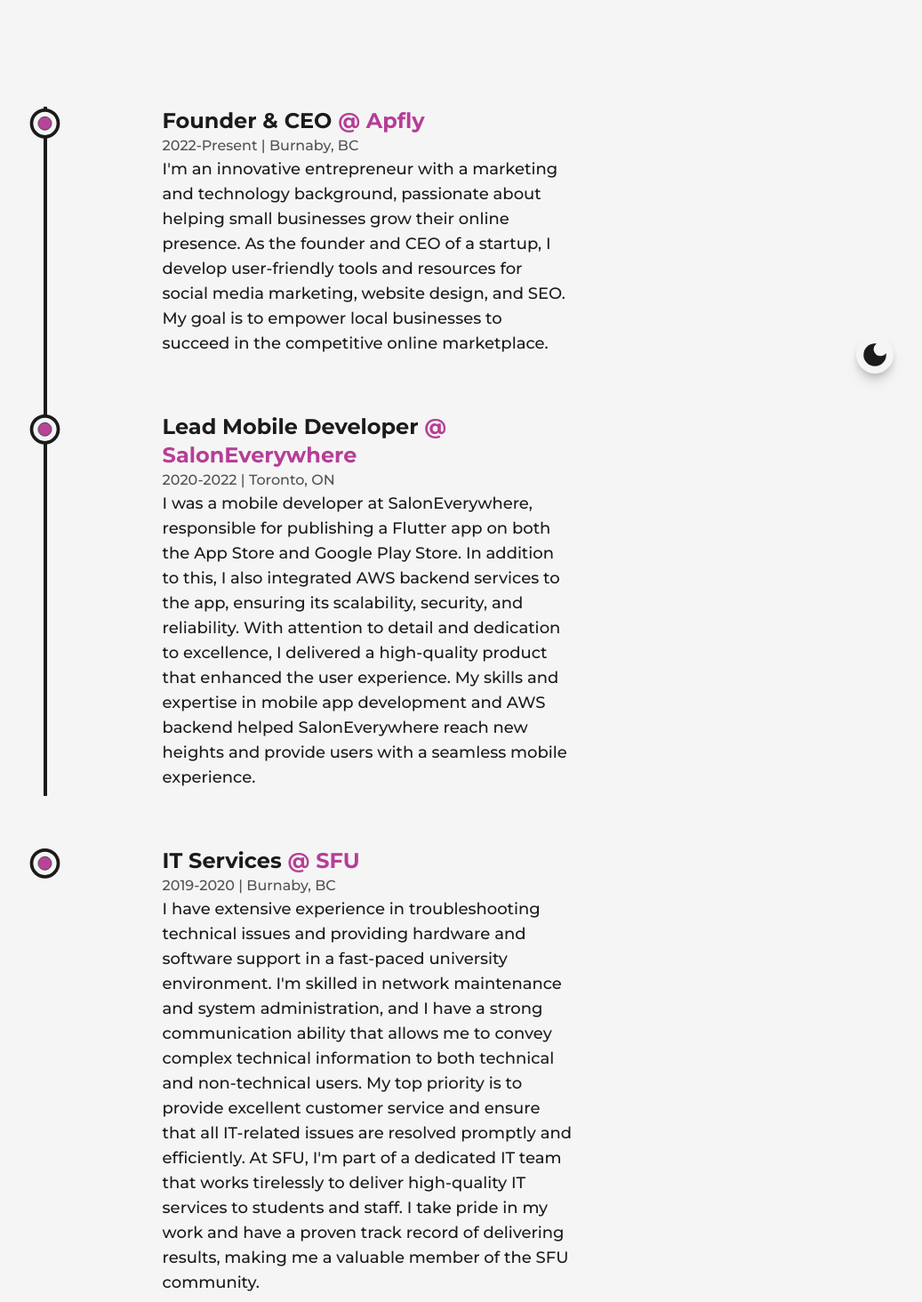
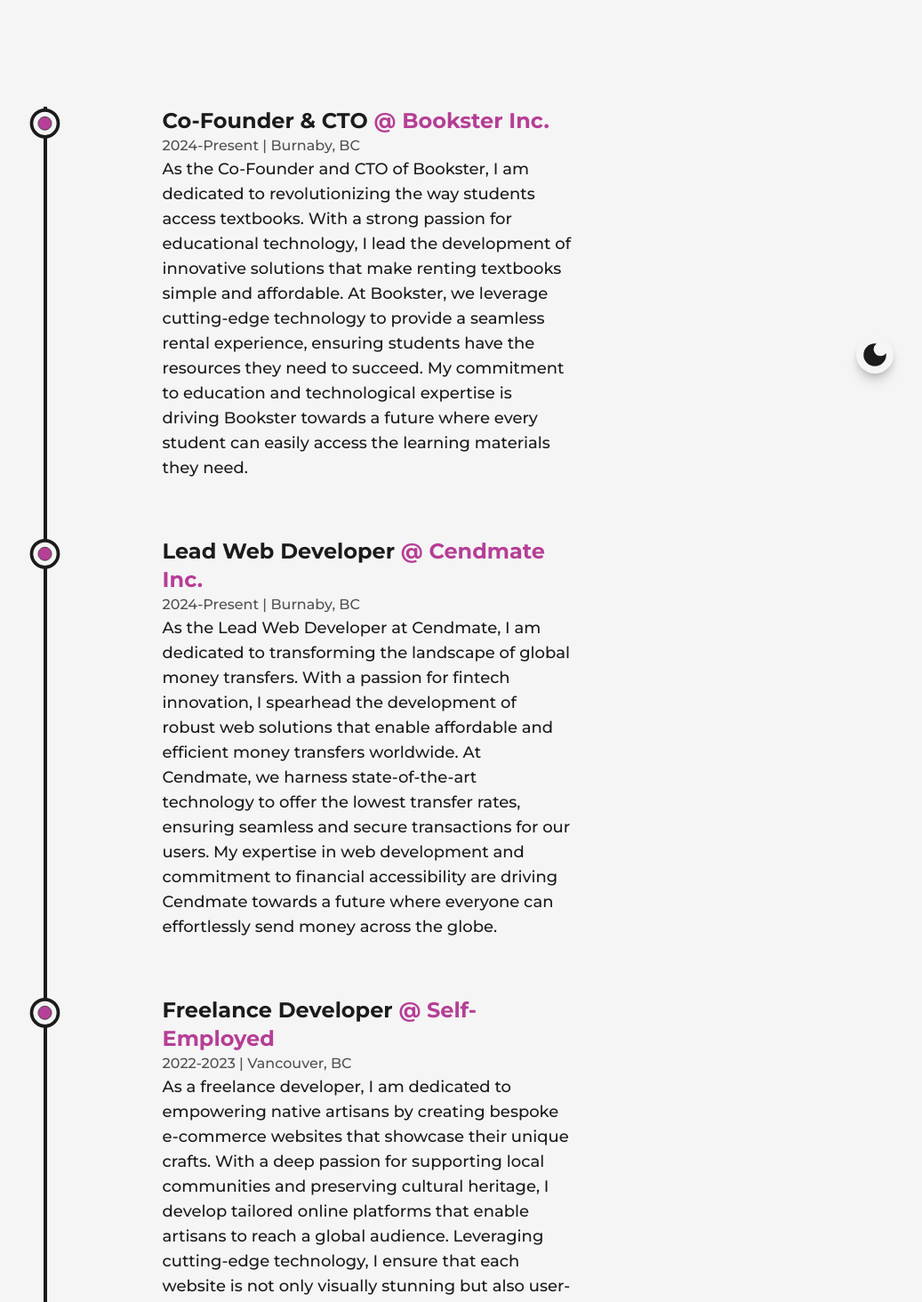
Before and after one commit to vatsalp98/portfolio-project, a Next.js app: page /experience in a window 1280 px wide. Shown: the part 340-1804 px from the top of the page at 89% size, without its empty margins (243-1280 px from the left). Built offline with nearby package versions, Linux system fonts and the light colour scheme.

Commit message:
update 2024

```diff
--- a/app/about/page.tsx
+++ b/app/about/page.tsx
@@ -1,4 +1,4 @@
-"use client"
+"use client";
 
 import AnimatedText from "@/components/animatedText";
 import Layout from "@/components/layout";
@@ -10,29 +10,29 @@
 
 type Props = {
   value: number;
-}
+};
 
 const AnimatedNumbers = (props: Props) => {
   const ref = useRef<HTMLInputElement>(null);
   const motionValue = useMotionValue(0);
-    const springValue = useSpring(motionValue, {duration: 3000});
+  const springValue = useSpring(motionValue, { duration: 3000 });
   const isInView = useInView(ref);
   useEffect(() => {
-        if(isInView) {
+    if (isInView) {
       motionValue.set(props.value);
     }
   }, [isInView, props.value, motionValue]);
 
   useEffect(() => {
     springValue.on("change", (latest) => {
-            if(ref.current && latest.toFixed(0) <= props.value) {
+      if (ref.current && latest.toFixed(0) <= props.value) {
         ref.current.textContent = latest.toFixed(0);
       }
-        })
+    });
   }, [springValue, props.value]);
 
-    return <span ref={ref} className="text-dark dark:text-light"></span>
-}
+  return <span ref={ref} className="text-dark dark:text-light"></span>;
+};
 
 export default function AboutPage() {
   return (
@@ -42,45 +42,76 @@
       </head>
       <main className="flex w-full flex-col items-center justify-center">
         <Layout className={"pt-16"}>
-                <AnimatedText text={"Passion fuels Me"} className={"!text-6xl mb-16 lg:!text-7xl sm:!text-6xl xs:!text-4xl sm:mb-8"}/>
+          <AnimatedText
+            text={"Passion fuels Me"}
+            className={
+              "!text-6xl mb-16 lg:!text-7xl sm:!text-6xl xs:!text-4xl sm:mb-8"
+            }
+          />
           <div className="grid w-full grid-cols-8 gap-16 sm:gap-8">
             <div className="col-span-3 flex flex-col items-start justify-start xl:col-span-4 md:order-2 md:col-span-8">
-                        <h2 className="mb-4 text-lg font-bold uppercase text-dark/75">Biography</h2>
+              <h2 className="mb-4 text-lg font-bold uppercase text-dark/75">
+                Biography
+              </h2>
               <p className="my-4 font-medium text-dark dark:text-light">
-                            I have always had a natural talent for technology and working with computers. In 2005, I began working with HTML and CSS to make some minor edits on a small business website that I was running. What I initially thought would be just a few small changes turned into a passion for programming.
+                I have always had a natural talent for technology and working
+                with computers. In 2005, I began working with HTML and CSS to
+                make some minor edits on a small business website that I was
+                running. What I initially thought would be just a few small
+                changes turned into a passion for programming.
               </p>
               <p className="my-4 font-medium text-dark dark:text-light">
-                            Fascinated with how intricate programming can be I was quickly drawn to learn more. I started learning javascript and was even more enthused with making websites interactive. I am now spending my time building projects with Next JS, AWS, Azure and learning new technologies.
+                Fascinated with how intricate programming can be I was quickly
+                drawn to learn more. I started learning javascript and was even
+                more enthused with making websites interactive. I am now
+                spending my time building projects with Next JS, Typescript,
+                AWS, Azure and learning new technologies.
               </p>
               <p className="my-4 font-medium text-dark dark:text-light">
-                            I excel in software architecture, design patterns, and agile methodologies to deliver high-quality projects on time. I have excellent communication skills, collaborate well with teams, and share my knowledge with the tech community through open-source contributions.
+                I excel in software architecture, design patterns, and agile
+                methodologies to deliver high-quality projects on time. I have
+                excellent communication skills, collaborate well with teams, and
+                share my knowledge with the tech community through open-source
+                contributions.
               </p>
             </div>
             <div className="col-span-3 relative h-max rounded-2xl border-2 border-solid border-dark bg-light p-8 xl:col-span-4 md:order-1 md:col-span-8">
-                        <div className="absolute top-0 -right-3 -z-10 w-[102%] h-[103%] rounded-[2rem] bg-dark"/>
-                        <Image src={"/profile.jpg"} alt={"Profile Pic"} width={"400"} height={"400"} className="w-full h-auto rounded-2xl"
+              <div className="absolute top-0 -right-3 -z-10 w-[102%] h-[103%] rounded-[2rem] bg-dark" />
+              <Image
+                src={"/profile.jpg"}
+                alt={"Profile Pic"}
+                width={"400"}
+                height={"400"}
+                className="w-full h-auto rounded-2xl"
                 priority
-                        sizes="(max-width: 768px) 100vw, (max-width:1200px) 50vw, 33vw"/>
+                sizes="(max-width: 768px) 100vw, (max-width:1200px) 50vw, 33vw"
+              />
             </div>
 
             <div className="col-span-2 flex flex-col items-end justify-between xl:col-span-8 xl:flex-row xl:items-center md:order-3">
               <div className="flex flex-col items-end justify-center xl:items-center">
                 <span className="inline-block text-7xl font-bold md:text-6xl sm:text-5xl xs:text-4xl text-dark dark:text-light">
-                                <AnimatedNumbers value={20}/>+
+                  <AnimatedNumbers value={10} />+
                 </span>
-                            <h2 className="text-xl font-medium capitalize text-dark/75 xl:text-center md:text-lg sm:text-base xs:text-sm dark:text-light/75">satisfied clients</h2>
+                <h2 className="text-xl font-medium capitalize text-dark/75 xl:text-center md:text-lg sm:text-base xs:text-sm dark:text-light/75">
+                  satisfied clients
+                </h2>
               </div>
               <div className="flex flex-col items-end justify-center xl:items-center">
                 <span className="inline-block text-7xl font-bold md:text-6xl sm:text-5xl xs:text-4xl text-dark dark:text-light">
-                                <AnimatedNumbers value={50}/>+
+                  <AnimatedNumbers value={20} />+
                 </span>
-                            <h2 className="text-xl font-medium capitalize text-dark/75 xl:text-center md:text-lg sm:text-base xs:text-sm dark:text-light/75">projects completed</h2>
+                <h2 className="text-xl font-medium capitalize text-dark/75 xl:text-center md:text-lg sm:text-base xs:text-sm dark:text-light/75">
+                  projects completed
+                </h2>
               </div>
               <div className="flex flex-col items-end justify-center xl:items-center">
                 <span className="inline-block text-7xl font-bold md:text-6xl sm:text-5xl xs:text-4xl text-dark dark:text-light">
-                                <AnimatedNumbers value={5}/>+
+                  <AnimatedNumbers value={5} />+
                 </span>
-                            <h2 className="text-xl font-medium capitalize text-dark/75 xl:text-center md:text-lg sm:text-base xs:text-sm dark:text-light/75">years of experience</h2>
+                <h2 className="text-xl font-medium capitalize text-dark/75 xl:text-center md:text-lg sm:text-base xs:text-sm dark:text-light/75">
+                  years of experience
+                </h2>
               </div>
             </div>
           </div>
--- a/app/experience/page.tsx
+++ b/app/experience/page.tsx
@@ -1,39 +1,64 @@
-"use client"
+"use client";
 
 import AnimatedText from "@/components/animatedText";
 import DetailsExperience from "@/components/detailsExperience";
 import DotIcon from "@/components/dotIcon";
-import {useScroll, motion} from "framer-motion";
+import { useScroll, motion } from "framer-motion";
 import { useRef } from "react";
-
 
 export default function ExperiencePage() {
   const ref = useRef(null);
-    const {scrollYProgress} = useScroll(
-        {
+  const { scrollYProgress } = useScroll({
     target: ref,
-            offset: ["start end", "center start"]
-
-        }
-    );
+    offset: ["start end", "center start"],
+  });
 
   return (
     <main className="mt-32 mb-32">
       <h2 className="font-bold text-8xl mb-32 w-full text-center">
-                <AnimatedText text={"Experience"} className={"md:!text-6xl xs:!text-4xl md:mb-16"}/>
+        <AnimatedText
+          text={"Experience"}
+          className={"md:!text-6xl xs:!text-4xl md:mb-16"}
+        />
       </h2>
       <div className="w-[75%] mx-auto relative lg:w-[90%] md:w-full">
-                <motion.div className="absolute left-9 top-0 w-[4px] h-full bg-dark origin-top md:w-[2px] md:left-[30px] xs:left-[20px] dark:bg-light" ref={ref}
-                style={{scaleY: scrollYProgress}}
+        <motion.div
+          className="absolute left-9 top-0 w-[4px] h-full bg-dark origin-top md:w-[2px] md:left-[30px] xs:left-[20px] dark:bg-light"
+          ref={ref}
+          style={{ scaleY: scrollYProgress }}
         />
         <ul className="w-full flex flex-col items-start justify-between ml-4 xs:ml-2">
           <DetailsExperience
-                        position={"Founder & CEO"}
-                        company={"Apfly"}
-                        companyLink={"https://apfly.live"}
-                        time={"2022-Present"}
+            position={"Co-Founder & CTO"}
+            company={"Bookster Inc."}
+            companyLink={"https://bookster.ca"}
+            time={"2024-present"}
             address={"Burnaby, BC"}
-                        work={"I'm an innovative entrepreneur with a marketing and technology background, passionate about helping small businesses grow their online presence. As the founder and CEO of a startup, I develop user-friendly tools and resources for social media marketing, website design, and SEO. My goal is to empower local businesses to succeed in the competitive online marketplace."}
+            work={
+              "As the Co-Founder and CTO of Bookster, I am dedicated to revolutionizing the way students access textbooks. With a strong passion for educational technology, I lead the development of innovative solutions that make renting textbooks simple and affordable. At Bookster, we leverage cutting-edge technology to provide a seamless rental experience, ensuring students have the resources they need to succeed. My commitment to education and technological expertise is driving Bookster towards a future where every student can easily access the learning materials they need."
+            }
+          />
+
+          <DetailsExperience
+            position={"Lead Web Developer"}
+            company={"Cendmate Inc."}
+            companyLink={"https://cendmate.com"}
+            time={"2024-present"}
+            address={"Burnaby, BC"}
+            work={
+              "As the Lead Web Developer at Cendmate, I am dedicated to transforming the landscape of global money transfers. With a passion for fintech innovation, I spearhead the development of robust web solutions that enable affordable and efficient money transfers worldwide. At Cendmate, we harness state-of-the-art technology to offer the lowest transfer rates, ensuring seamless and secure transactions for our users. My expertise in web development and commitment to financial accessibility are driving Cendmate towards a future where everyone can effortlessly send money across the globe."
+            }
+          />
+
+          <DetailsExperience
+            position={"Freelance developer"}
+            company={"Self-Employed"}
+            companyLink={"https://nechitrade.com"}
+            time={"2022-2023"}
+            address={"Vancouver, BC"}
+            work={
+              "As a freelance developer, I am dedicated to empowering native artisans by creating bespoke e-commerce websites that showcase their unique crafts. With a deep passion for supporting local communities and preserving cultural heritage, I develop tailored online platforms that enable artisans to reach a global audience. Leveraging cutting-edge technology, I ensure that each website is not only visually stunning but also user-friendly and optimized for seamless transactions. My commitment to blending traditional artistry with modern e-commerce solutions is driving the success of native artisans in the digital marketplace."
+            }
           />
 
           <DetailsExperience
@@ -42,7 +67,9 @@
             companyLink={"https://saloneverywhere.com"}
             time={"2020-2022"}
             address={"Toronto, ON"}
-                        work={"I was a mobile developer at SalonEverywhere, responsible for publishing a Flutter app on both the App Store and Google Play Store. In addition to this, I also integrated AWS backend services to the app, ensuring its scalability, security, and reliability. With attention to detail and dedication to excellence, I delivered a high-quality product that enhanced the user experience. My skills and expertise in mobile app development and AWS backend helped SalonEverywhere reach new heights and provide users with a seamless mobile experience."}
+            work={
+              "I was a mobile developer at SalonEverywhere, responsible for publishing a Flutter app on both the App Store and Google Play Store. In addition to this, I also integrated AWS backend services to the app, ensuring its scalability, security, and reliability. With attention to detail and dedication to excellence, I delivered a high-quality product that enhanced the user experience. My skills and expertise in mobile app development and AWS backend helped SalonEverywhere reach new heights and provide users with a seamless mobile experience."
+            }
           />
 
           <DetailsExperience
@@ -51,7 +78,9 @@
             companyLink={"https://www.sfu.ca/"}
             time={"2019-2020"}
             address={"Burnaby, BC"}
-                        work={"I have extensive experience in troubleshooting technical issues and providing hardware and software support in a fast-paced university environment. I'm skilled in network maintenance and system administration, and I have a strong communication ability that allows me to convey complex technical information to both technical and non-technical users. My top priority is to provide excellent customer service and ensure that all IT-related issues are resolved promptly and efficiently. At SFU, I'm part of a dedicated IT team that works tirelessly to deliver high-quality IT services to students and staff. I take pride in my work and have a proven track record of delivering results, making me a valuable member of the SFU community."}
+            work={
+              "I have extensive experience in troubleshooting technical issues and providing hardware and software support in a fast-paced university environment. I'm skilled in network maintenance and system administration, and I have a strong communication ability that allows me to convey complex technical information to both technical and non-technical users. My top priority is to provide excellent customer service and ensure that all IT-related issues are resolved promptly and efficiently. At SFU, I'm part of a dedicated IT team that works tirelessly to deliver high-quality IT services to students and staff. I take pride in my work and have a proven track record of delivering results, making me a valuable member of the SFU community."
+            }
           />
         </ul>
       </div>
--- a/app/projects/page.tsx
+++ b/app/projects/page.tsx
@@ -36,6 +36,20 @@
                 img={"/cendmate.png"}
                 link={"https://cendmate.com"}
                 github={"https://cendmate.com"}
+              />
+            </div>
+
+            <div className="col-span-12">
+              <FeaturedProject
+                type={"Freelancing Project"}
+                showGit={false}
+                title={"G.V.P.P.S"}
+                summary={
+                  "The Typescript and Next JS website for the local table tennis club is designed to improve their online presence. It includes a modern design, easy navigation, and features such as a homepage, history, tournaments, news, and gallery. The website is also responsive and includes a contact page. It helps the club attract new members and supporters."
+                }
+                img={"/gvpps.png"}
+                link={"https://gvpps.com"}
+                github={"https://github.com/vatsalp98/GVPPS"}
               />
             </div>
 
@@ -120,20 +134,6 @@
                 github={"https://saloneverywhere.com/salonpro"}
               />
             </div>
-
-            <div className="col-span-12">
-              <FeaturedProject
-                type={"Freelancing Project"}
-                showGit={false}
-                title={"G.V.P.P.S"}
-                summary={
-                  "The Typescript and Next JS website for the local table tennis club is designed to improve their online presence. It includes a modern design, easy navigation, and features such as a homepage, history, tournaments, news, and gallery. The website is also responsive and includes a contact page. It helps the club attract new members and supporters."
-                }
-                img={"/gvpps.png"}
-                link={"https://gvpps.com"}
-                github={"https://github.com/vatsalp98/GVPPS"}
-              />
-            </div>
           </div>
         </Layout>
       </main>
```
Lines whose indentation alone changed are shown as unchanged.
